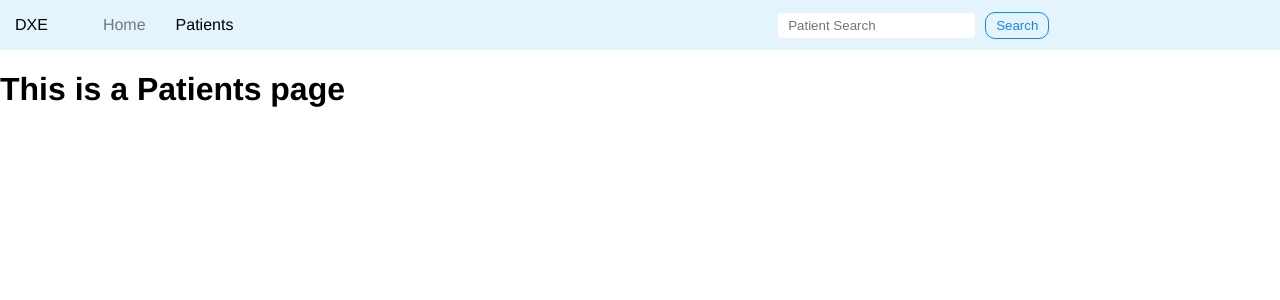
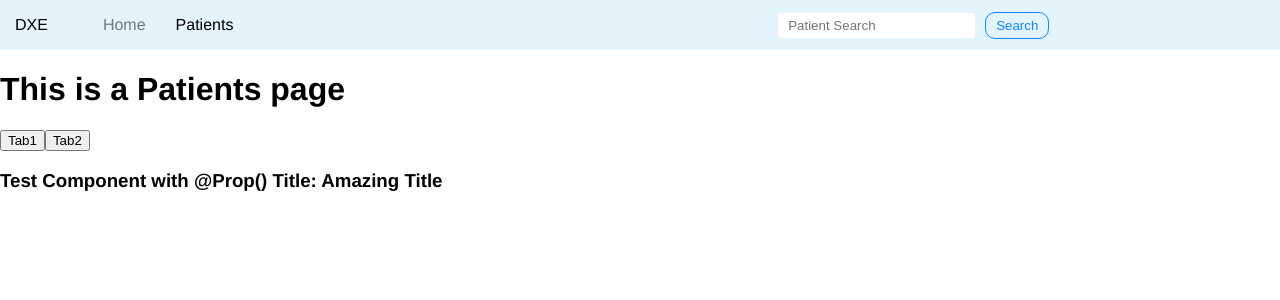
Before and after one commit to DmytroManco/proto_vue, a Vue app: page /patients in a window 1280 px wide. Shown: the top 300 px of the page. Built offline with nearby package versions, Linux system fonts and the light colour scheme.

Commit message:
Feature: Patients.vue - add tabs component just for playground

```diff
--- a/src/views/patients/Patients.vue
+++ b/src/views/patients/Patients.vue
@@ -1,5 +1,36 @@
 <template>
   <div class="patients">
     <h1>This is a Patients page</h1>
+    <tabs :tabs="tabs"></tabs>
   </div>
 </template>
+<script lang="ts">
+
+import Vue from 'vue';
+import { Component } from 'vue-property-decorator';
+import Tabs from '@/shared/tabs/tabs.vue';
+import { PATIENT_SEARCH_CONSTANT } from '@/constants/search.constants';
+
+@Component({
+  components: { Tabs },
+})
+export default class Patients extends Vue {
+  // TODO: play around dynamic components
+  tabs = [
+    {
+      title: 'Tab1',
+      component: 'test',
+      props: {
+        title: 'Amazing Title',
+      },
+    },
+    {
+      title: 'Tab2',
+      component: 'search-component',
+      props: {
+        options: PATIENT_SEARCH_CONSTANT,
+      },
+    },
+  ];
+}
+</script>
```
